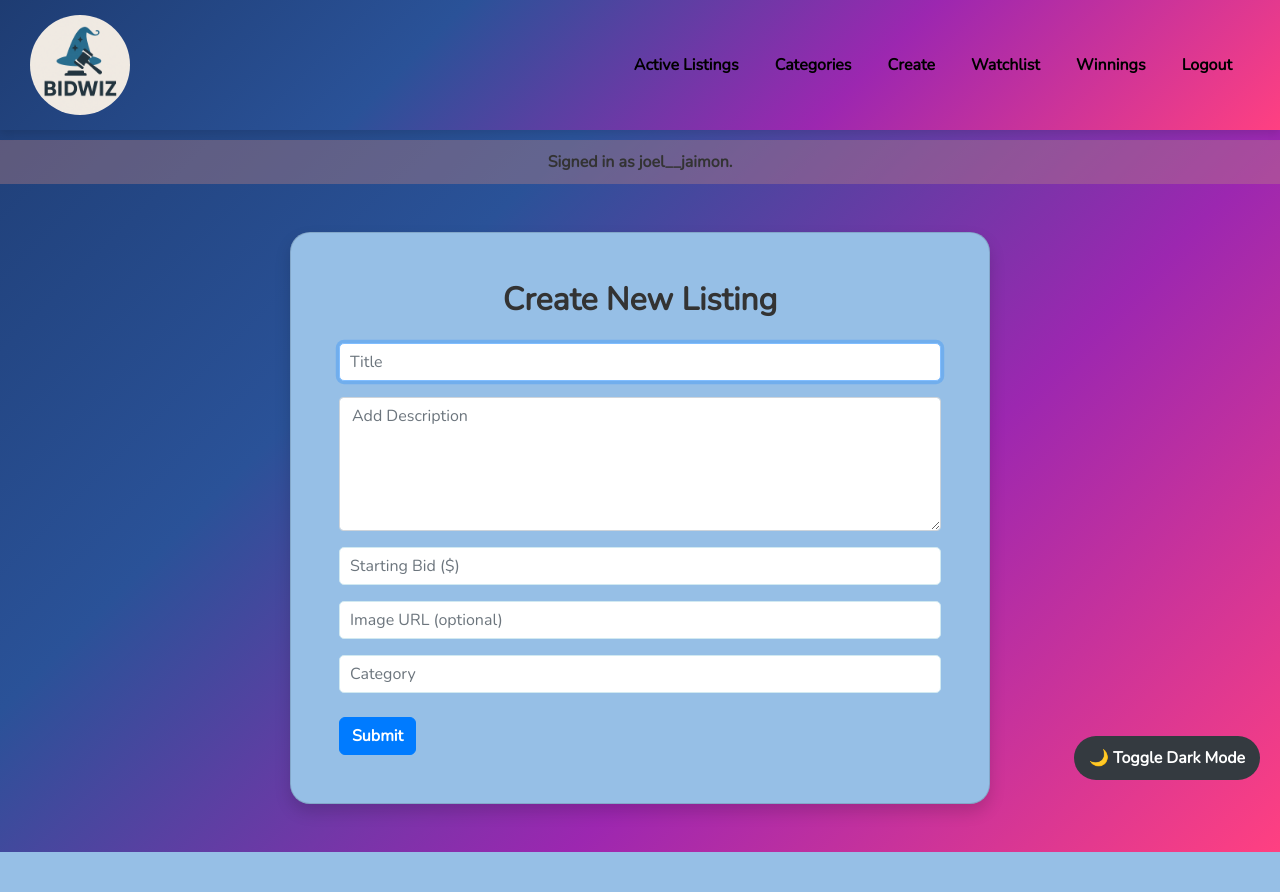
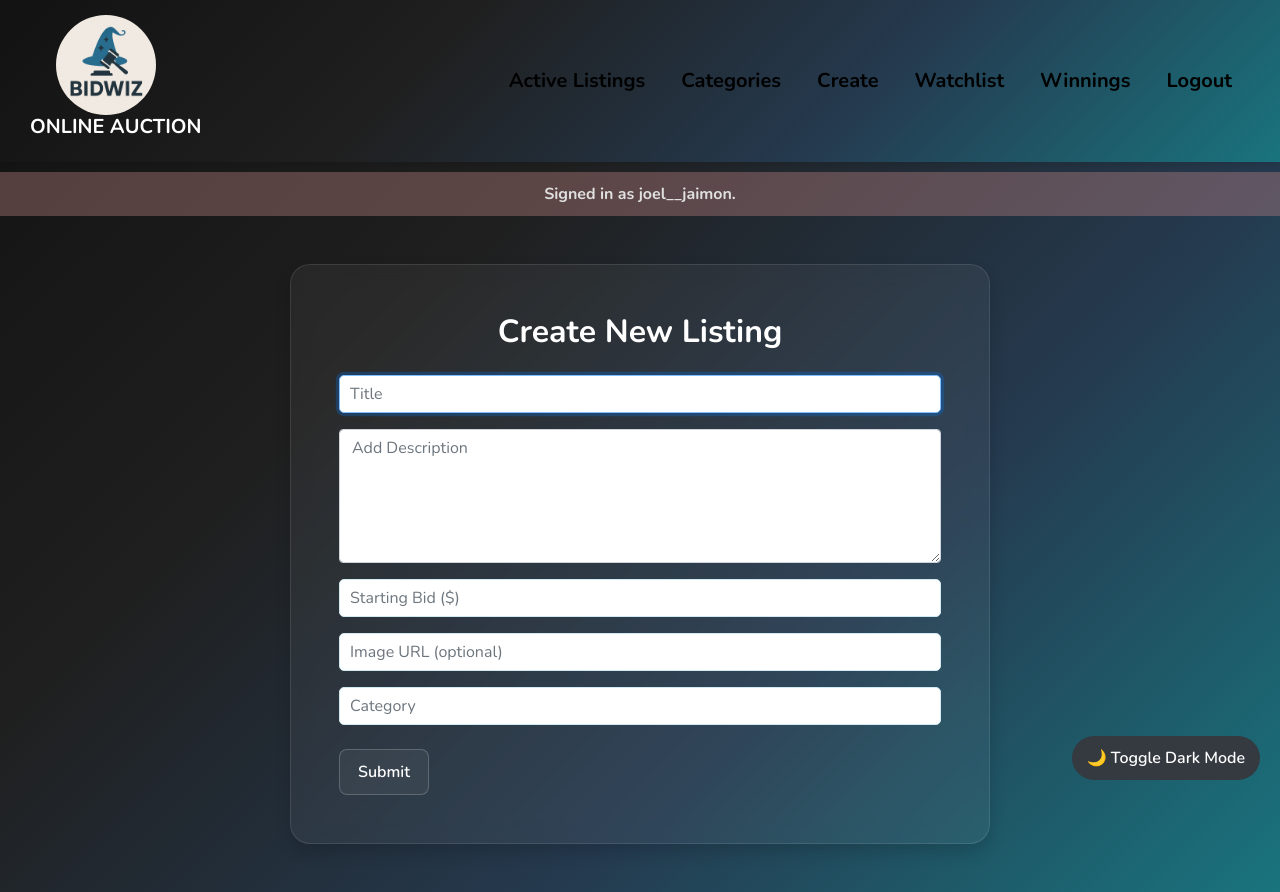
Before and after one commit to PranjulPatel/BIDWIZ-AN-ONLINE-AUCTION-SYSTEM, a Django app: page /create in a window 1280 px wide. Before the commit the page ends 852 px from the top, so only its background shows below. Run offline with Django 3.2, Linux system fonts and the light colour scheme; a user stored in the database is signed in; some libraries are stand-ins or nearby versions.

Commit message:
bugs removed

```diff
--- a/auctions/static/auctions/styles.css
+++ b/auctions/static/auctions/styles.css
@@ -1,43 +1,52 @@
 /* General Typography */
 body {
   font-family: 'Nunito', sans-serif;
-    background: linear-gradient(135deg, #1e3c72, #2a5298, #9c27b0, #ff4081);
-    color: #333;
+  background: linear-gradient(135deg, #121212, #1f1f1f, #253a4f, #19747e);
+  color: #e0e0e0;
   transition: background 0.3s, color 0.3s;
 }
 
 body.dark-mode {
-    background: #121212;
+  background: #0a0f24;
   color: #e0e0e0;
 }
 
 h2, h3, h4, h5 {
   font-weight: 700;
+  color: #ffffff;
 }
 
-  /* Card Styles */
+/* Card Styles - Glass Effect */
 .card {
+  background: rgba(255, 255, 255, 0.05);
+  border: 1px solid rgba(255, 255, 255, 0.1);
+  backdrop-filter: blur(10px);
+  -webkit-backdrop-filter: blur(10px);
   border-radius: 15px;
+  padding: 20px;
   transition: transform 0.3s ease, box-shadow 0.3s ease;
-    overflow: hidden;
-    background-color: #96bfe6;
-  }
-
-  body.dark-mode .card {
-    background-color: #1f1f1f;
-    color: #e0e0e0;
+  color: white;
 }
 
 .card:hover {
   transform: translateY(-5px);
-    box-shadow: 0 6px 20px rgba(0, 0, 0, 0.1);
+  box-shadow: 0 10px 30px rgba(0, 0, 0, 0.4);
 }
 
 /* Buttons */
 .btn {
   font-weight: 600;
-    border-radius: 6px;
+  border-radius: 8px;
+  padding: 10px 18px;
+  border: 1px solid rgba(255, 255, 255, 0.2);
+  background: rgba(255, 255, 255, 0.05);
+  color: white;
   transition: all 0.2s ease-in-out;
+}
+
+.btn:hover {
+  background-color: #007bff;
+  color: white;
 }
 
 .btn-outline-primary:hover {
@@ -74,10 +83,10 @@ body {
 
 /* Navbar Styling */
 .navbar-custom {
-    background: linear-gradient(135deg, #1e3c72, #2a5298, #9c27b0, #ff4081);
+  background: linear-gradient(135deg, #0d1a2b, #152a4d);
   background-size: 400% 400%;
   animation: gradientBG 10s ease infinite;
-    color: rgb(22, 5, 250);
+  color: white;
 }
 
 @keyframes gradientBG {
@@ -94,9 +103,10 @@ body {
 
 /* List images */
 .list_img {
-    border-radius: 10px;
+  border-radius: 12px;
   max-height: 250px;
   object-fit: cover;
+  box-shadow: 0 6px 20px rgba(0, 0, 0, 0.3);
 }
 
 /* Timer */
--- a/auctions/templates/auctions/index.html
+++ b/auctions/templates/auctions/index.html
@@ -2,7 +2,7 @@
 
 {% block body %}
 <div class="container" style="font-family: 'Nunito', sans-serif;">
-    <h2 class="text-center my-4" style="color:black;">Active Listings</h2>
+    <h2 class="text-center my-4" style="color:grey;">Active Listings</h2>
     {% if messages %}
         {% for message in messages %}
             <div class="alert alert-info text-center">{{ message }}</div>
--- a/auctions/templates/auctions/layout.html
+++ b/auctions/templates/auctions/layout.html
@@ -7,11 +7,12 @@
     <title>{% block title %}BIDWIZ{% endblock %}</title>
     <link rel="stylesheet" href="https://stackpath.bootstrapcdn.com/bootstrap/4.4.1/css/bootstrap.min.css" crossorigin="anonymous"/>
     <link rel="stylesheet" href="{% static 'auctions/styles.css' %}" />
+    <link href="https://fonts.googleapis.com/css2?family=Nunito:wght@400;600;700&display=swap" rel="stylesheet">
     <link rel="icon" type="image/png" href="{% static 'auctions/bidwizlogo.png' %}" />
     <link href="https://fonts.googleapis.com/css2?family=Nunito:wght@300&display=swap" rel="stylesheet" />
     <style>
       .navbar-custom {
-        background: linear-gradient(135deg, #1e3c72, #2a5298, #9c27b0, #ff4081);
+        background: linear-gradient(135deg, #121212, #1f1f1f, #253a4f, #19747e);
         padding: 10px 30px;
         box-shadow: 0 4px 8px rgba(0, 0, 0, 0.1);
         font-family: 'Nunito', sans-serif;
@@ -25,14 +26,16 @@
         height: 100px;
         width: 100px;
         border-radius: 50%;
+        margin-left: 26px
       }
       .nav-link {
         color: #000;
-        font-weight: 600;
+        font-weight: 800;
+        font-size:20px;
         margin: 0 10px;
       }
       .nav-link:hover {
-        color: rgb(9, 24, 241);
+        color: rgb(214, 160, 236);
       }
       .glass-box {
         background: rgba(188, 128, 128, 0.39);
@@ -42,6 +45,9 @@
         font-weight: bold;
         font-family: 'Nunito', sans-serif;
       }
+      .heading{
+        font-size:20px;
+      }
     </style>
   </head>
   <body>
@@ -50,6 +56,7 @@
     <nav class="navbar navbar-expand-lg navbar-custom">
       <a class="navbar-brand" href="{% url 'index' %}">
         <img src="{% static 'auctions/bidwizlogo.png' %}" alt="BidWiz Logo" class="navbar-logo">
+        <h2 class="heading">ONLINE AUCTION</h2>
       </a>
       <div class="ml-auto d-flex align-items-center">
         <ul class="navbar-nav flex-row">
```
Lines whose indentation alone changed are shown as unchanged.
